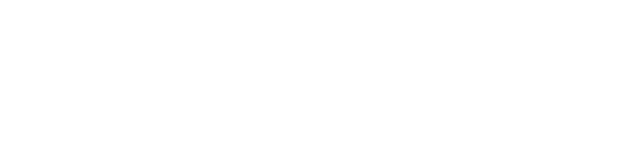
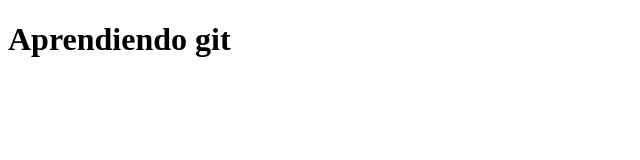
Before and after one commit to maronare10/gitGithub, a plain HTML site: page index.html in a window 1280 px wide. Shown: the whole page, without its empty margins (0-640 px from the left). Drawn offline with Linux system fonts and the light colour scheme.

Commit message:
Agregando un título

```diff
--- a/index.html
+++ b/index.html
@@ -7,5 +7,7 @@
 </head>
 <body>
 
+  <h1>Aprendiendo git</h1>
+
 </body>
 </html>
```
